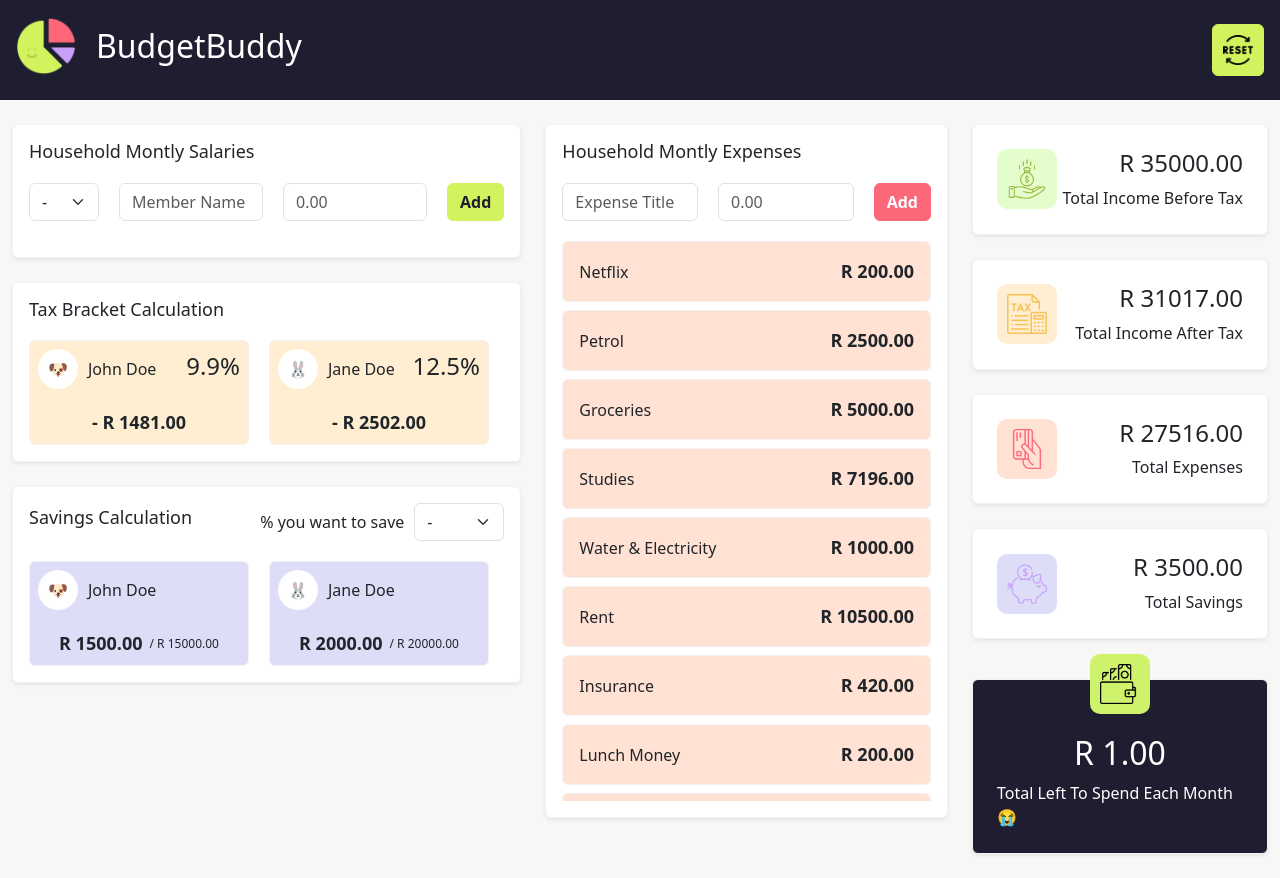
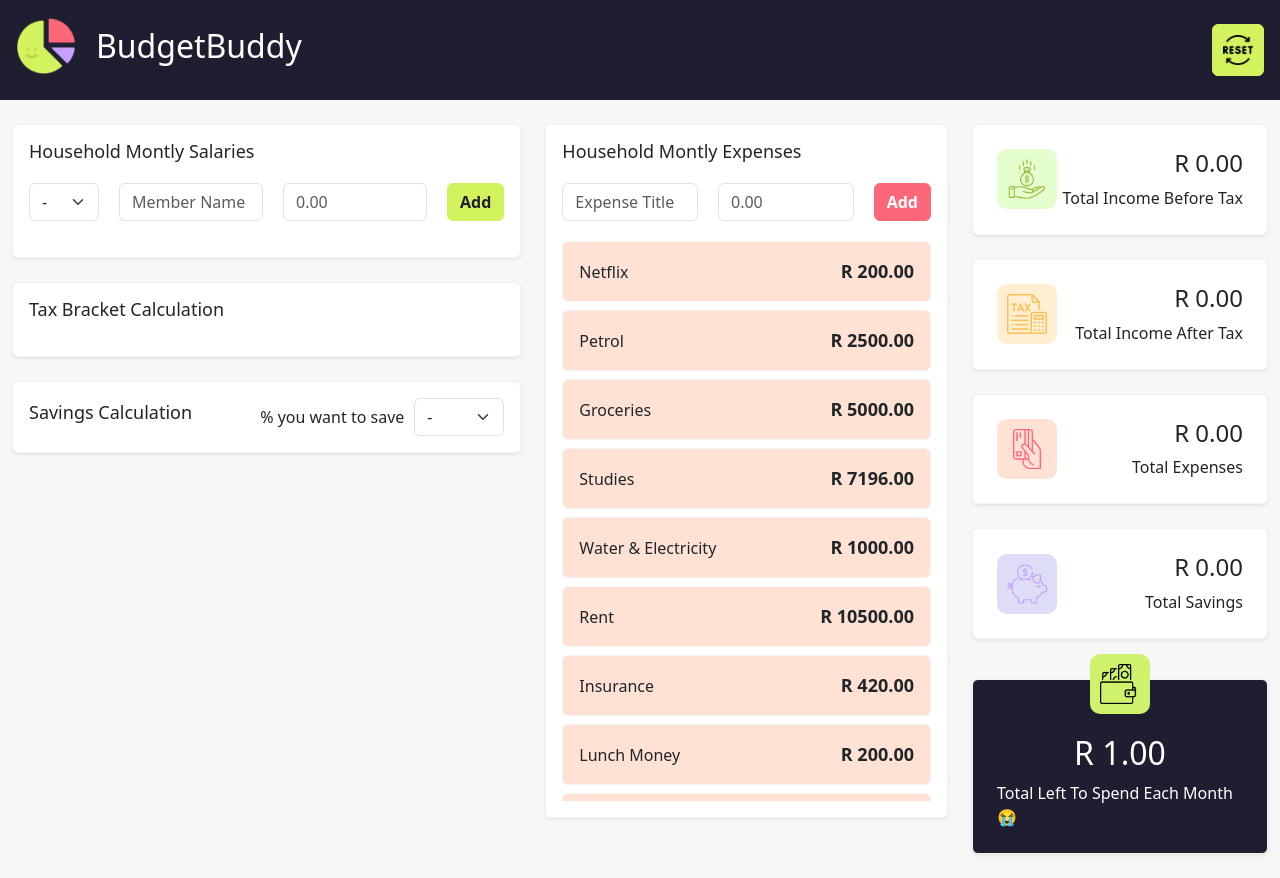
Before and after one commit to CWKrahtz/budgetbuddy_v2, a React (Vite) app: page / in a window 1280 px wide. Built offline with nearby package versions, Linux system fonts and the light colour scheme.

Commit message:
UI variables changed - Dummy to Incomes, Added functions that need tests
Changed from dummy data being displayed to the incomes and associated values display correctly

```diff
--- a/src/App.jsx
+++ b/src/App.jsx
@@ -11,7 +11,7 @@ import { dummyCards, lastTotalCard } from './utils'
 import Savings from './components/Savings'
 import LastTotalCard from './components/items/LastTotalCard'
 import { Button } from 'react-bootstrap'
-import { addIncome, calculateTax } from './functions/income'
+import { addIncome, calculateSave, calculateTax } from './functions/income'
 // import {addIncome , calculateTax} from './functions/income'
 
 function App() {
@@ -19,13 +19,14 @@ function App() {
   const [incomes, setIncomes] = useState([])
 
   const handleAddingNewIncome = (newIncome) => {
-    console.log('Begin of handle')
+    // console.log('Begin of handle')
     var newIncomeList = calculateTax(newIncome)
     // newIncomeList = addIncome(incomes, newIncomeList)
     setIncomes([...incomes, newIncomeList])
-    console.log(newIncome)
     // console.log('End of handle')
   }
+
+
 
   return (
     <Container fluid>
@@ -44,10 +45,10 @@ function App() {
             <Income incomes={incomes} handleAddNew={handleAddingNewIncome} />
           </div>
           <div className='card shadow-sm p-3 mb-4 bg-white rounded'>
-            <Taxes />
+            <Taxes incomes={incomes}/>
           </div>
           <div className='card shadow-sm p-3 mb-4 bg-white rounded'>
-            <Savings />
+            <Savings incomes={incomes}/>
           </div>
         </Col>
         <Col xs={12} md={4} >
@@ -59,7 +60,7 @@ function App() {
         <Col xs={12} md={3}>
           {dummyCards.map((total, index) => (
             <div key={index} className='card shadow-sm p-3 mb-4 rounded'>
-              <TotalCard total={total} />
+              <TotalCard total={total} incomes={incomes}/>
             </div>
           ))}
           <div className='card shadow-sm p-3 mb-4 rounded last-total-card'>
--- a/src/components/Income.jsx
+++ b/src/components/Income.jsx
@@ -24,14 +24,7 @@ function Income({incomes, handleAddNew}) {
         setSalary("");
     };
 
-    // const handleAddingNewIncome = (newIncome) => {
-    //     console.log('Begin of handle')
-    //     var newIncomeList = calculateTax(newIncome)
-    //     newIncomeList = addIncome(incomes, newIncome)
-    //     setIncomes(newIncomeList)
-    //     // console.log(newIncome)
-    //     console.log('End of handle')
-    // }
+    // console.log(incomes)
 
     return (
         <div>
@@ -73,7 +66,7 @@ function Income({incomes, handleAddNew}) {
             <div className='income-outer hide-scroll'>
                 {/* <PersonIncomeRow /> */}
                 {incomes.map((item, index) => (
-                    <PersonIncomeRow handleAddNew={handleAddNew} key={index} index={index + 1} person={item} />
+                    <PersonIncomeRow handleAddNew={handleAddNew} key={index} person={item} />
                 ))}
             </div>
 
--- a/src/components/Savings.jsx
+++ b/src/components/Savings.jsx
@@ -1,10 +1,15 @@
-import React from 'react'
+import React, { useState } from 'react'
 import TaxBlock from './items/TaxBlock'
 import { dummyIncome, percentageOptions } from '../utils'
 import { Form } from 'react-bootstrap'
 import SavingsBlock from './items/SavingsBlock'
 
-function Savings(props) {
+function Savings({ incomes }) {
+
+    const [save, setSave] = useState("")
+
+    // console.log(incomes)
+
     return (
         <div>
             <div className='title-row'>
@@ -15,7 +20,8 @@ function Savings(props) {
                         id="percentage"
                         name="percentage"
                         defaultValue="-"
-                    autoComplete="off">
+                        autoComplete="off"
+                        onChange={(e) => setSave(e.target.value)}>
                         <option disabled>-</option>
                         {percentageOptions.map((amount, index) => (
                             <option key={index} value={amount}>{amount}%</option>
@@ -24,13 +30,14 @@ function Savings(props) {
                 </span>
             </div>
 
-        {/* List */}
-        <div className='scroll-row hide-scroll'>
-            {dummyIncome.map((item, index) => (
-                <SavingsBlock key={index} savings={item} />
-            ))}
+            {/* Update savings based on selected percentage */}
+            {save && incomes.map((item, index) => {
+                const newSaves = (parseInt(item.salary) * parseInt(save)) / 100;
+                item.saves = newSaves;
+                // incomes[index].saves = item.save;
+                return <SavingsBlock key={index} savings={item} />
+            })}
 
-        </div>
         </div>
     )
 }
--- a/src/components/Taxes.jsx
+++ b/src/components/Taxes.jsx
@@ -2,15 +2,18 @@ import React from 'react'
 import TaxBlock from './items/TaxBlock'
 import { dummyIncome } from '../utils'
 
-function Taxes(props) {
+function Taxes({incomes}) {
+
+  // console.log(incomes)
+
   return (
     <div data-toggle="tooltip" title="Those bastards!">
         <h3>Tax Bracket Calculation</h3>
 
         {/* List */}
         <div className='scroll-row hide-scroll'>
-            {dummyIncome.map((item, index) => (
-                <TaxBlock key={index} tax={item} />
+            {incomes.map((item, index) => (
+                <TaxBlock key={index} index={index + 1} tax={item} />
             ))}
         </div>
     </div>
--- a/src/components/items/SavingsBlock.jsx
+++ b/src/components/items/SavingsBlock.jsx
@@ -2,8 +2,9 @@ import React from 'react'
 
 function SavingsBlock(props) {
     const {savings} = props
+    console.log(savings)
   return (
-    <div className='card card-col p-2 row-savings'>
+    <div  className='card card-col p-2 row-savings'>
         <div className='card-row'>
             <span>
                 <div className='avatar'>
--- a/src/components/items/TaxBlock.jsx
+++ b/src/components/items/TaxBlock.jsx
@@ -2,6 +2,7 @@ import React from 'react'
 
 function TaxBlock(props) {
     const {tax} = props
+    // console.log(props)
   return (
     <div className='card card-col p-2 row-tax'>
         <div className='card-row'>
--- a/src/components/items/TotalCard.jsx
+++ b/src/components/items/TotalCard.jsx
@@ -1,7 +1,21 @@
 import React from 'react'
+import { calculateIncome, calculateIncomeAfterTax, calculateSave } from '../../functions/income'
 
-function TotalCard(props) {
-  const {total} = props;
+function TotalCard({total, incomes}) {
+  // const {total} = props;
+  // console.log(incomes)
+  // console.log(total)
+
+  if (total.label == "Total Income Before Tax") {
+    total.total = calculateIncome(incomes)
+  } else if (total.label == "Total Income After Tax") {
+    total.total = calculateIncomeAfterTax(incomes)
+  } else if (total.label == "Total Expenses") {
+    total.total = 0
+  } else if (total.label == "Total Savings") {
+    total.total = calculateSave(incomes)
+  }
+
 
   return (
     <div className='total-card p-2'>
--- a/src/functions/income.js
+++ b/src/functions/income.js
@@ -4,7 +4,7 @@ function calculateTax(list) {
     var tempS = list.salary
     var tempTax = 0;
 
-    console.log(tempS)
+    // console.log(tempS)
 
     if (tempS < 237100) {
         list.bracket = 18
@@ -14,7 +14,7 @@ function calculateTax(list) {
         list.bracket = 26
         tempTax = list.salary * (list.bracket / 100)
     }
-    else if (tempS < 370500) {
+    else if (tempS < 512800 ) {
         list.bracket = 31
         tempTax = list.salary * (list.bracket / 100)
     }
@@ -24,15 +24,15 @@ function calculateTax(list) {
     }
     else if (tempS < 857900) {
         list.bracket = 39
-        tempTax = list.salary * (100 / list.bracket)
+        tempTax = list.salary * (list.bracket / 100)
     }
     else if (tempS < 1817000) {
         list.bracket = 41
-        tempTax = list.salary * (100 * list.bracket)
+        tempTax = list.salary * (list.bracket / 100)
     }
     else {
         list.bracket = 45
-        tempTax = list.salary * (100 * list.bracket)
+        tempTax = list.salary * (list.bracket / 100)
     }
 
     list.taxAmount = parseInt(tempTax.toFixed(2))
@@ -54,6 +54,33 @@ function calculateIncome(list) {
     }
     return total;
 }
+function calculateTotalTax(list) {
+    var total = 0;
+    for (let i = 0; i < list.length; i++) {
+        total += list[i].taxAmount;
+    }
+    return total;
+}
 
-export { addIncome, calculateIncome, calculateTax } //for fron-end
+function calculateIncomeAfterTax(list){
+    // console.log(list)
+    var totalSalary = calculateIncome(list);
+    var totalTax = calculateTotalTax(list);
+    var total = totalSalary - totalTax;
+
+    return total;
+}
+
+function calculateSave(list) {
+    // console.log(list)
+    var total = 0
+    for (let i = 0; i < list.length; i++) {
+        total += list[i].saves;
+    }
+
+    return total;
+}
+
+
+export { addIncome, calculateIncome, calculateTax, calculateIncomeAfterTax, calculateSave } //for fron-end
 // module.exports = { addIncome, calculateIncome, calculateTax } // for back-end
```
Lines whose indentation alone changed are shown as unchanged.
